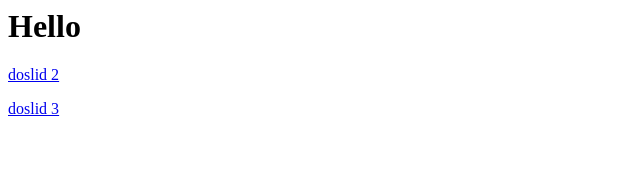
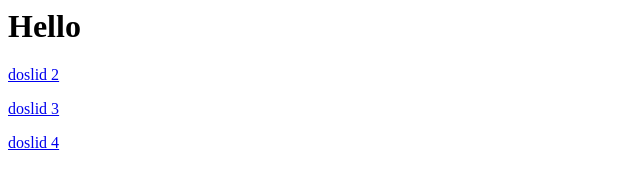
Before and after one commit to DarckList/semiconductor, a plain HTML site: page index.html in a window 1280 px wide. Shown: the full height of the page, 0-640 px from the left. Drawn offline with Linux system fonts and the light colour scheme.

Commit message:
its working, but something crash

```diff
--- a/index.html
+++ b/index.html
@@ -1,4 +1,4 @@
 <h1>Hello</h1>
 <p><a href="дослід 2/index.html">doslid 2</a></p>
 <p><a href="дослід 3/index.html">doslid 3</a></p>
-<a href="дослід 4/index.html>doslid 4</a>
+<p><a href="дослід 4/index.html">doslid 4</a></p>
```
